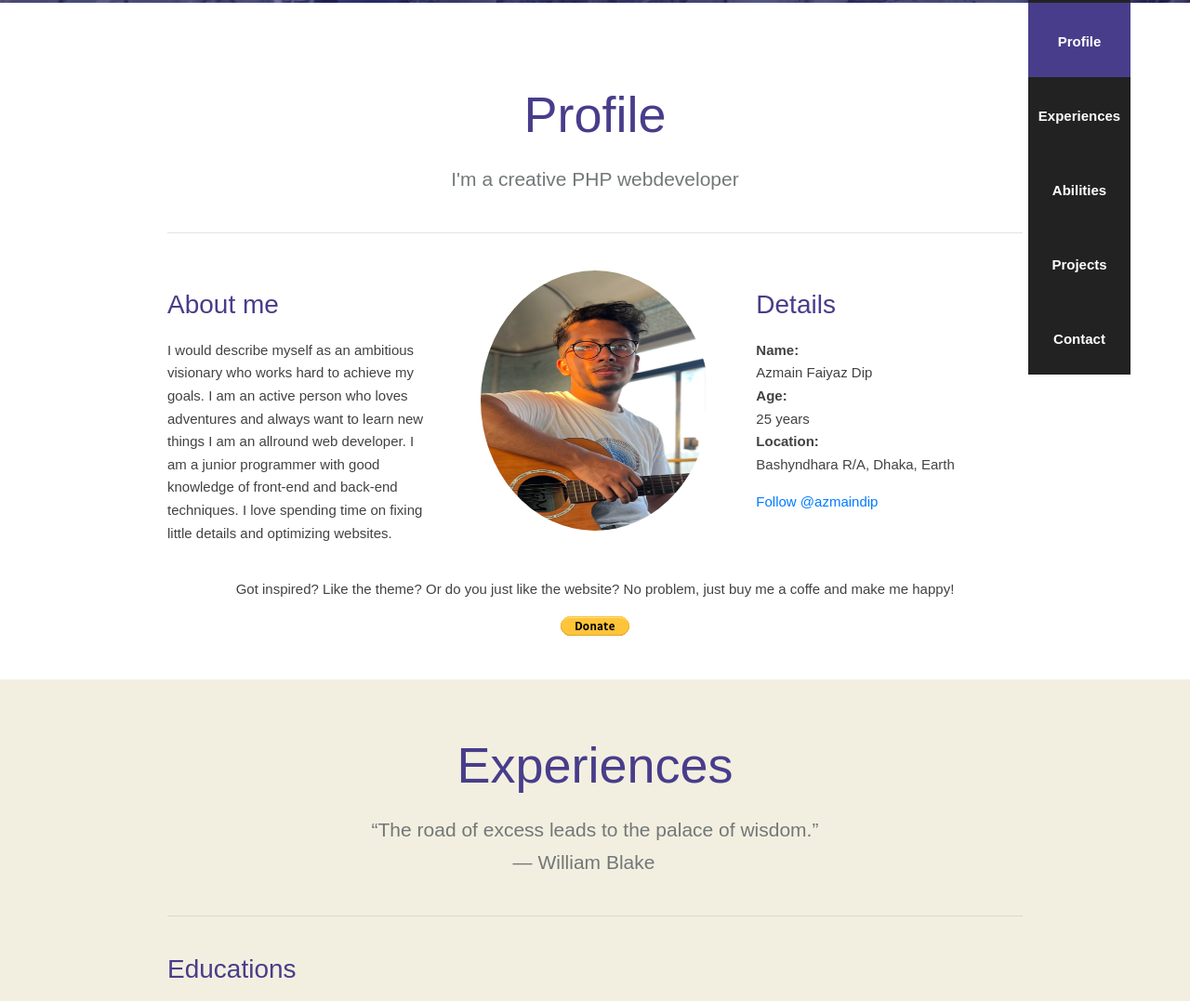
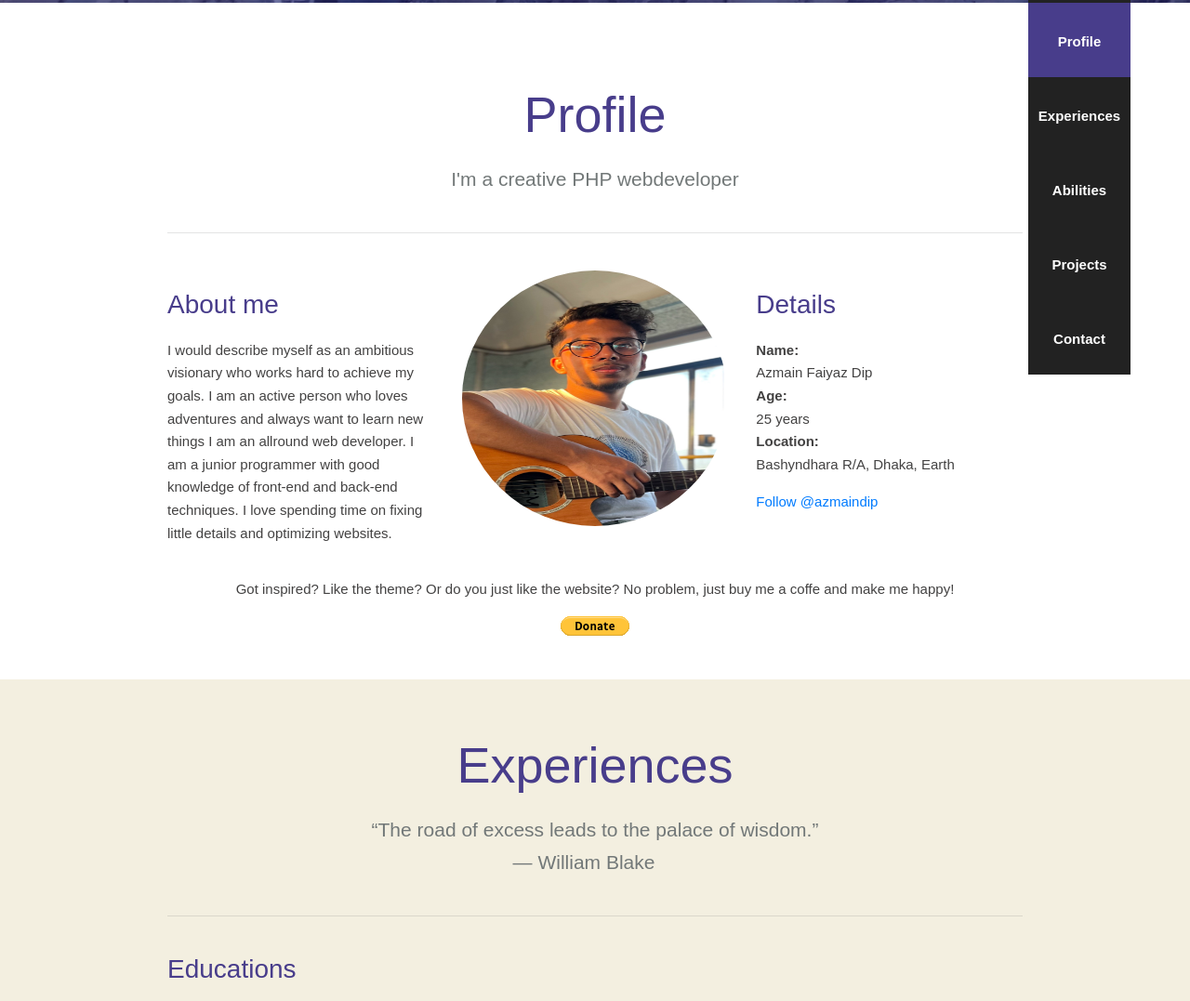
Before and after one commit to azmainfaiyaz/MyPersonalResume, a plain HTML site: page index.html in a window 1280 px wide. Shown: the part 797-1874 px from the top of the page at 93% size. Drawn offline with nearby package versions, Linux system fonts and the light colour scheme; some icons are missing.

Commit message:
Update index.html

```diff
--- a/index.html
+++ b/index.html
@@ -376,9 +376,9 @@
 
     #profile .row>div img {
       width: 100%;
-      max-width: 246px;
-      max-height: 280px;
-      height: auto;
+/*       max-width: 246px;
+      max-height: 280px; */
+      height: 275px;
       border-radius: 50%;
     }
     #profile .row > div {
```
